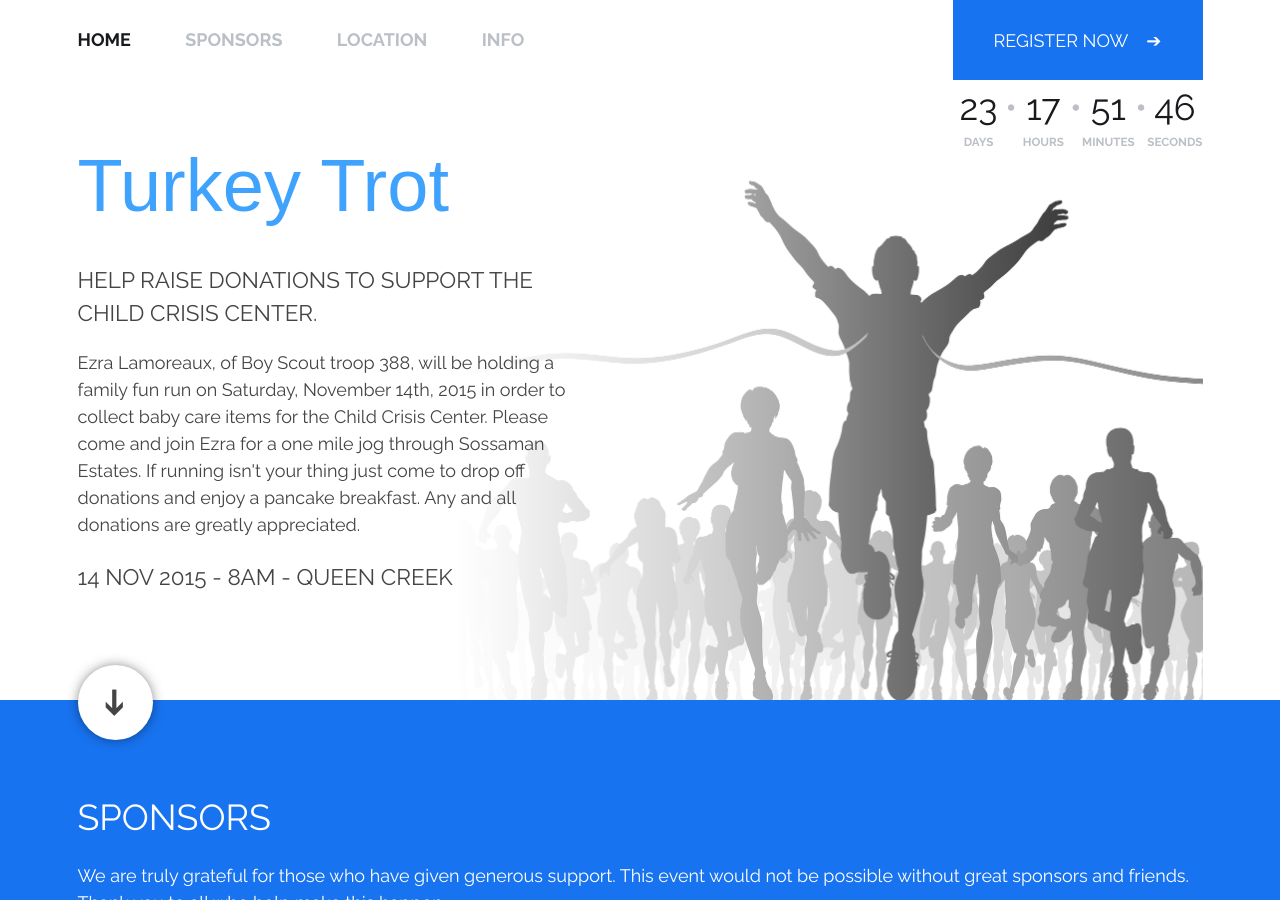
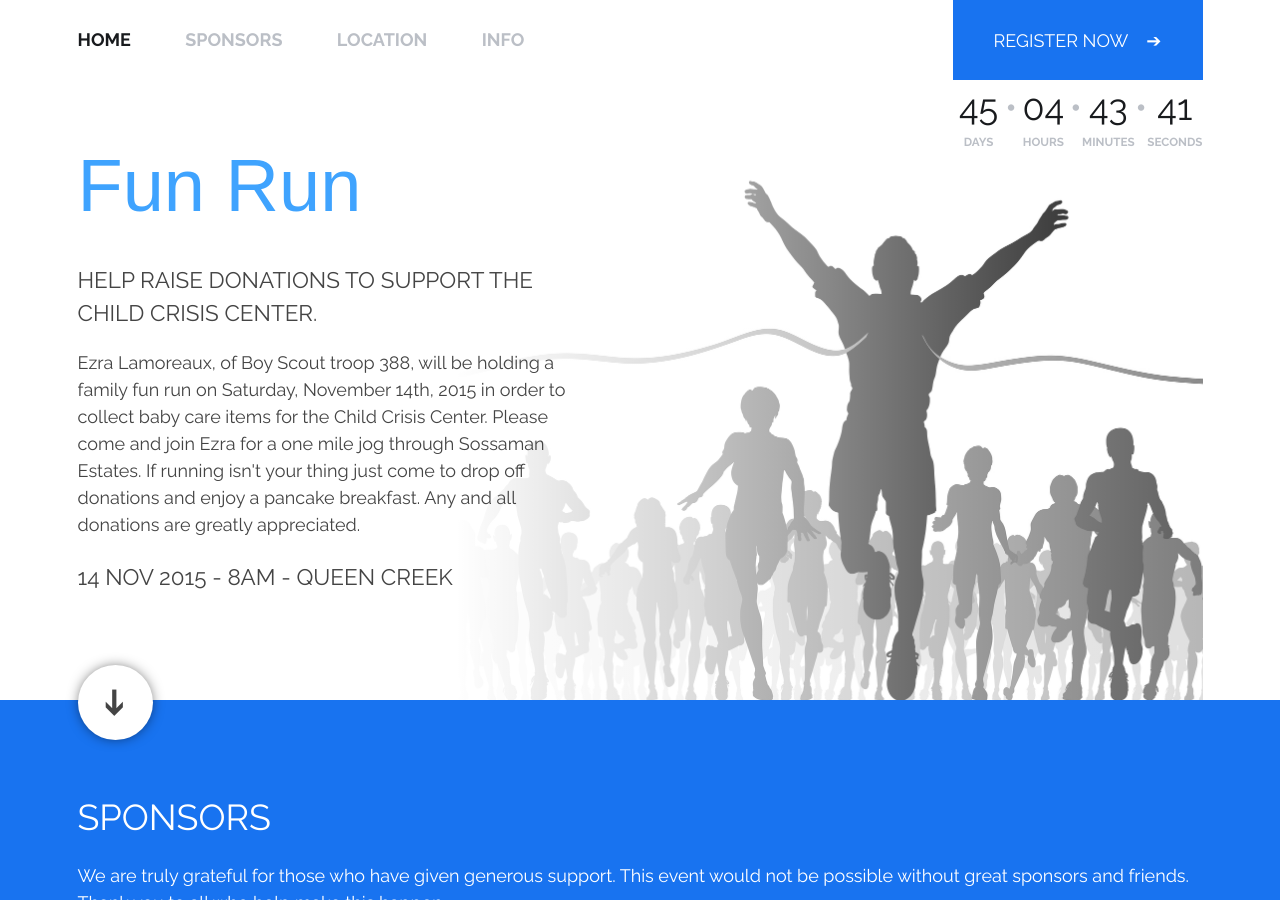
Before and after one commit to turkeytrot/turkeytrot.github.io, a Jekyll site: the page built from index.html, in a window 1280 px wide and 900 px high. Built offline with Jekyll 4.4.1, drawn with Linux system fonts in a browser that asks for light colours; nearby versions of some CDN libraries; some web fonts are replaced; part of the change alters nothing that is shown.

```diff
--- a/_includes/footer.html
+++ b/_includes/footer.html
@@ -9,3 +9,53 @@
 </footer>
 
 <script src="https://code.jquery.com/jquery-2.1.4.min.js"></script>
+
+<script>
+
+
+function startTimer(duration, display) {
+    var timer = duration, days, hoursLeft, hours, minutesLeft, minutes, seconds;
+    setInterval(function () {
+
+        days        = Math.floor(timer/24/60/60);
+        hoursLeft   = Math.floor((timer) - (days*86400));
+        hours       = Math.floor(hoursLeft/3600);
+        minutesLeft = Math.floor((hoursLeft) - (hours*3600));
+        minutes     = Math.floor(minutesLeft/60);
+
+        // Remove hour part
+
+        //minutes = parseInt(timer / 60, 10);
+        seconds = parseInt(timer % 60, 10);
+
+        hours = hours < 10 ? "0" + hours : hours;
+        minutes = minutes < 10 ? "0" + minutes : minutes;
+        seconds = seconds < 10 ? "0" + seconds : seconds;
+
+        $(".countdown .d .t").text(days);
+        $(".countdown .h .t").text(hours);
+        $(".countdown .m .t").text(minutes);
+        $(".countdown .s .t").text(seconds);
+
+        //display.text(minutes + ":" + seconds);
+
+        if (--timer < 0) {
+            timer = duration;
+        }
+    }, 1000);
+}
+
+jQuery(function ($) {
+
+    var t1 = new Date("Nov, 14 2015 8:00 am")
+    var t2 = new Date(Date.now());
+    var dif = t1.getTime() - t2.getTime()
+    var Seconds_from_T1_to_T2 = dif / 1000;
+    var Seconds_Between_Dates = Math.abs(Seconds_from_T1_to_T2);
+
+    var fiveMinutes = 60 * 5;
+       // display = $('#time');
+    startTimer(Seconds_Between_Dates, null);
+});
+
+</script>
--- a/index.html
+++ b/index.html
@@ -28,7 +28,7 @@ layout: default
     </nav>
 
     <main>
-      <h1>Turkey Trot</h1>
+      <h1>Fun Run</h1>
       <h3>Help raise donations to support the Child Crisis Center.</h3>
       <p>Ezra Lamoreaux, of Boy Scout troop 388, will be holding a family fun run on Saturday, November 14th, 2015 in order to collect baby care items for the Child Crisis Center. Please come and join Ezra for a one mile jog through Sossaman Estates. If running isn't your thing just come to drop off donations and enjoy a pancake breakfast. Any and all donations are greatly appreciated.</p>
       <h3>14 Nov 2015 - 8AM - Queen Creek</h3>
```
